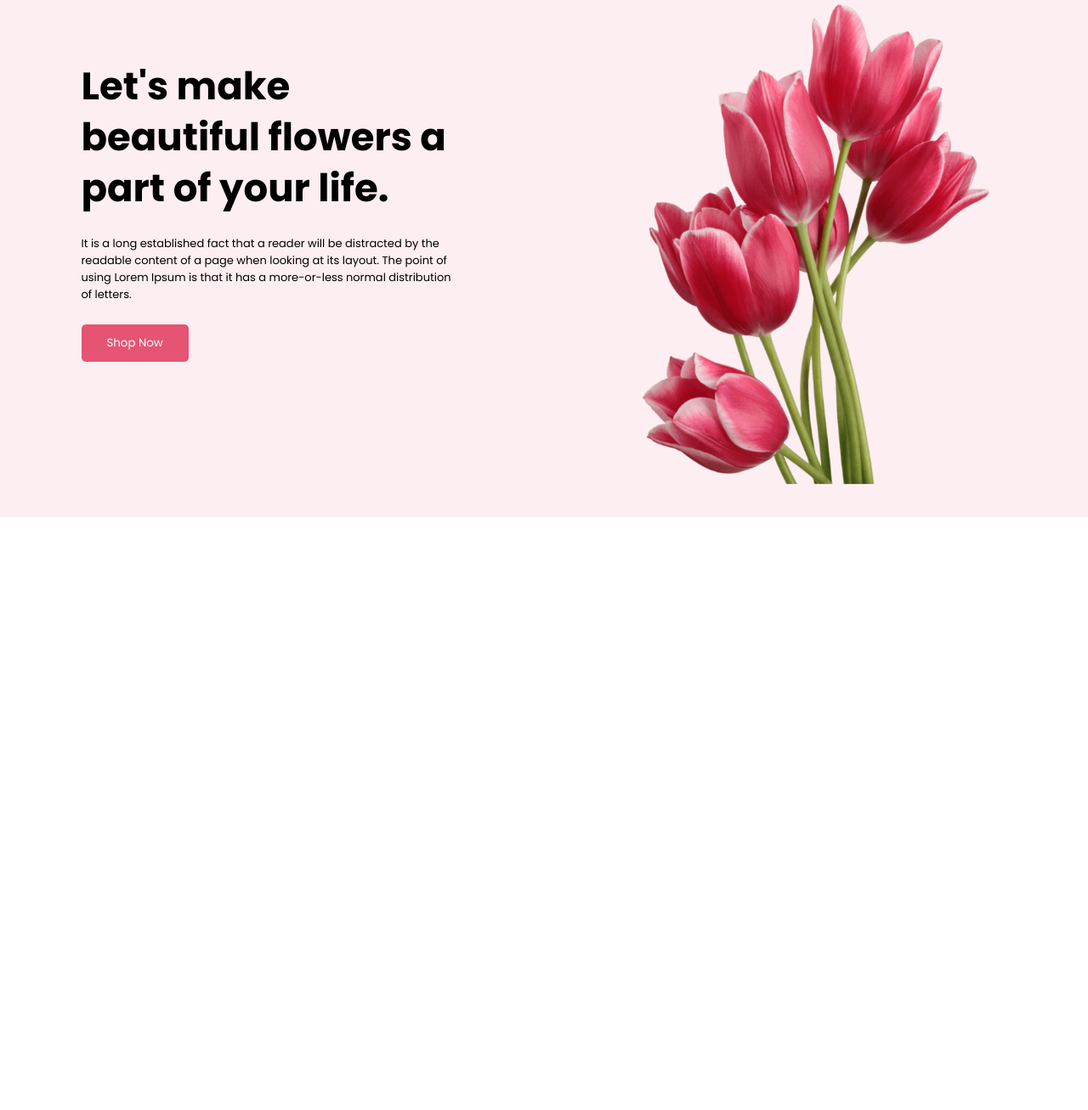
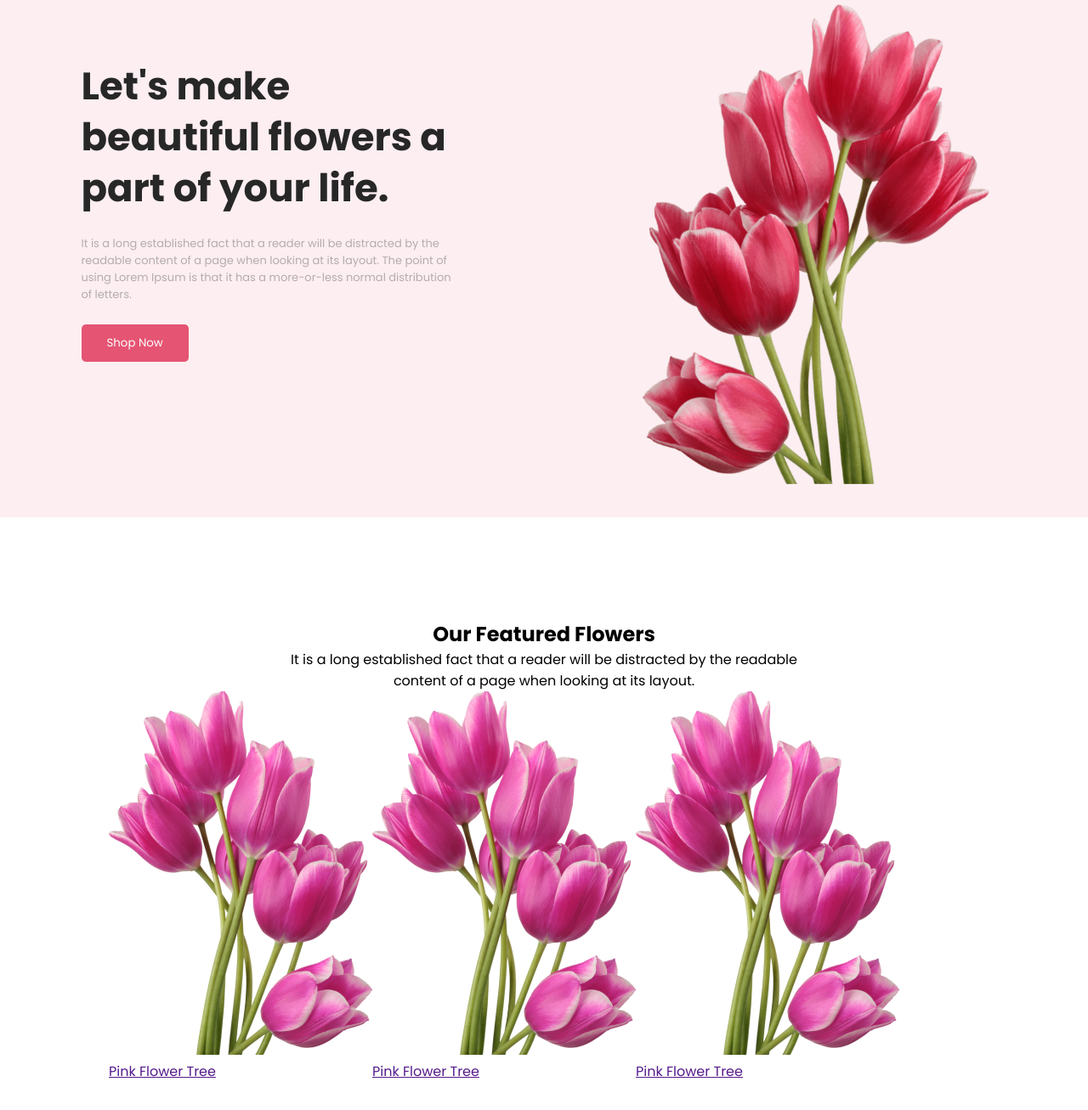
Before and after one commit to prographicsten/flower-shop-assignment, a plain HTML site: page index.html in a window 1280 px wide. Shown: the part 111-1418 px from the top of the page at 85% size. Before the commit the page ends 800 px from the top, so only its background shows below. Drawn offline with Linux system fonts and the light colour scheme.

Commit message:
something added

```diff
--- a/CSS/style.css
+++ b/CSS/style.css
@@ -16,6 +16,7 @@
     justify-content: space-around;
 }
 .header_title {
+    color: #272727;
     font-size: 45px;
     font-weight: bold;
     line-height: 60px;
@@ -24,7 +25,8 @@
 .header_info_text {
     width: 35%;
 }
-.header_para {
+.header_para, .para {
+    color: #B5ACAE;
     font-size: 13px;
     margin-bottom: 25px;
 }
@@ -40,3 +42,17 @@
     width: 450px;
     margin-bottom: -82px;
 }
+
+/* our featured flowers details css start */
+.our_featured_flowers_details {
+    padding: 0% 10%;
+    padding-top: 120px;
+    padding-bottom: 70px;
+
+}
+.our_featured_flowers {
+    text-align: center;
+}
+.flower_frames {
+    display: flex;
+}
--- a/index.html
+++ b/index.html
@@ -18,7 +18,7 @@
                     beautiful flowers a <br>
                     part of your life.
                 </h1>
-                <p class="header_para">
+                <p class="header_para para">
                     It is a long established fact that a reader will be distracted by the readable
                     content of a page when looking at its layout. The point of using Lorem Ipsum is
                     that it has a more-or-less normal distribution of letters.
@@ -34,7 +34,46 @@
 
     <!-- main area start -->
     <main>
+        <!-- Our Featured Flowers area -->
+        <section class="our_featured_flowers_details">
+            <div class="our_featured_flowers">
+                <h2>Our Featured Flowers</h2>
+                <p>It is a long established fact that a reader will be distracted by the readable <br>
+                    content of a page when looking at its layout.</p>
+            </div>
 
+            <div class="flower_frames">
+
+                <div class="flower_frame">
+                    <div class="flower_img">
+                        <img src="Flower Asset/pngwing 6.png" alt="">
+                    </div>
+                    <div class="flower_title">
+                        <a href="">Pink Flower Tree</a>
+                    </div>
+                </div>
+
+                <div class="flower_frame">
+                    <div class="flower_img">
+                        <img src="Flower Asset/pngwing 6.png" alt="">
+                    </div>
+                    <div class="flower_title">
+                        <a href="">Pink Flower Tree</a>
+                    </div>
+                </div>
+
+                <div class="flower_frame">
+                    <div class="flower_img">
+                        <img src="Flower Asset/pngwing 6.png" alt="">
+                    </div>
+                    <div class="flower_title">
+                        <a href="">Pink Flower Tree</a>
+                    </div>
+                </div>
+            </div>
+
+            </div>
+        </section>
     </main>
 
     <!-- footer area start -->
```
